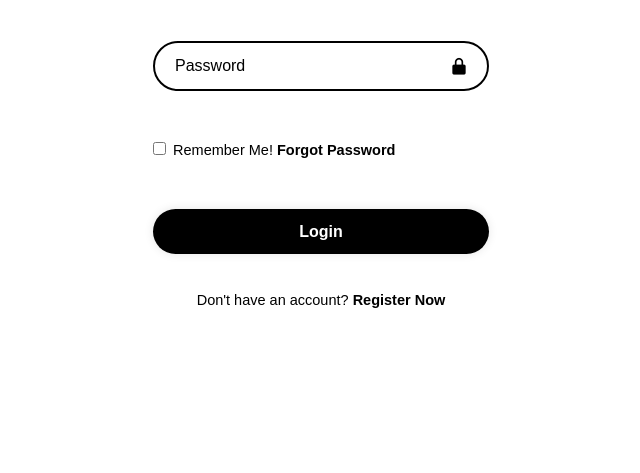
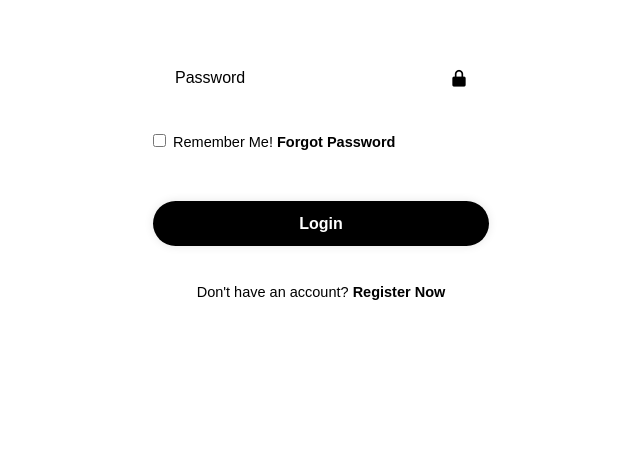
Before and after one commit to keziah05/Student-Login-Page, a plain HTML site: page index.html in a window 1280 px wide. Shown: the part 327-800 px from the top of the page, without its empty margins (319-959 px from the left). Drawn offline with nearby package versions, Linux system fonts and the light colour scheme.

Commit message:
Update style.css

```diff
--- a/style.css
+++ b/style.css
@@ -20,23 +20,25 @@ body{
 
 .container{
     width: 420px;
+    height: 420px;
     background: transparent;
     border: 2px solid rgba(255, 255, 255, .2);
+    backdrop-filter: blur(20px);
     color: black;
     border-radius: 10px;
     padding: 30px 40px;
 }
 
 .container h1{
+    font-size: 36px;
     text-align: center;
-    font-size: 36px;
 }
 
 /* Fixed selector */
 .container .input-box {
     width: 100%;
     height: 50px;
-    margin: 30px 0;
+    margin: 10px 0;
     position: relative;
     background: transparent; /* Fixed */
 }
@@ -45,7 +47,7 @@ body{
     width: 100%;
     height: 100%;
     background: transparent;
-    border: 2px solid;
+    border: 2px solid rgba(255, 255, 255, .2) ;
     border-radius: 40px;
     font-size: 16px;
     color: black;
@@ -91,6 +93,7 @@ body{
 .container button {
     width: 100%;
     height: 45px;
+
     background: black;
     border: none;
     outline: none;
```
